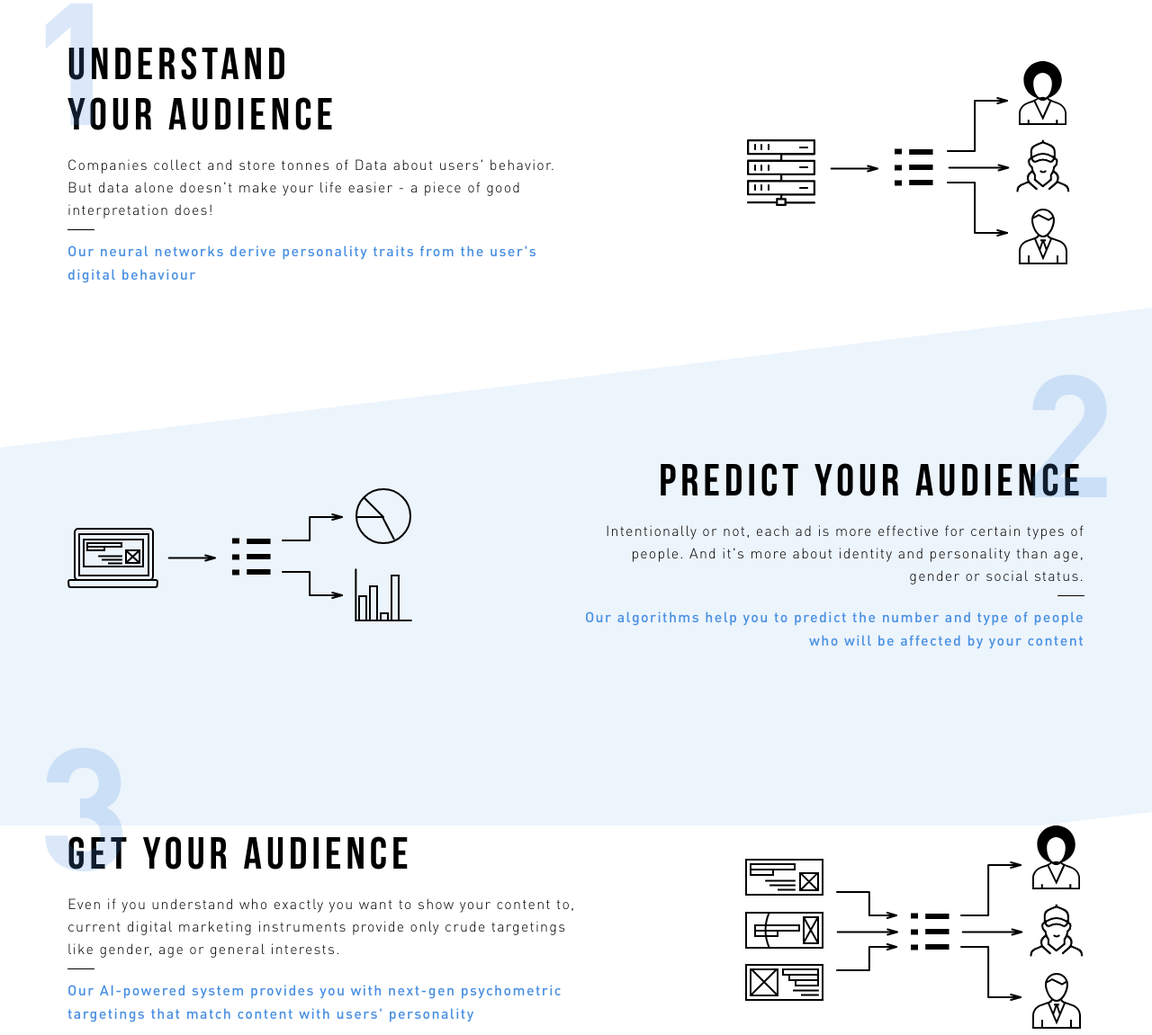
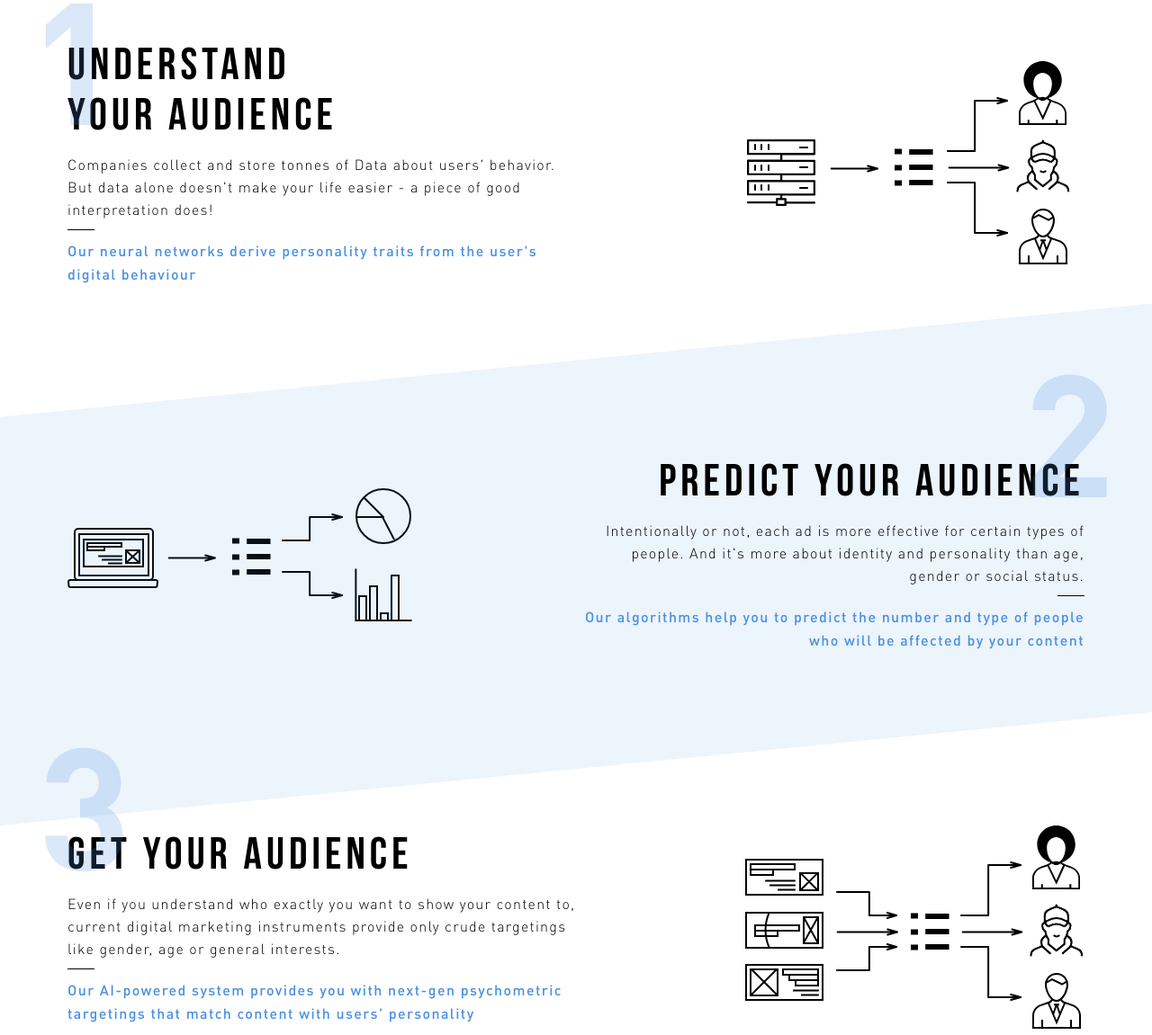
Before and after one commit to metrix-ai/metrix-ai.github.io, a plain HTML site: page index.html in a window 1280 px wide. Shown: the part 1582-2733 px from the top of the page at 90% size. Drawn offline with Linux system fonts and the light colour scheme.

Commit message:
Fix SVG viewbox

```diff
--- a/index.html
+++ b/index.html
@@ -516,10 +516,9 @@
             </div>
         </div>
         <div class=m__ott--b2>
-        <svg height="534" width="1280" xmlns="http://www.w3.org/2000/svg" class="m__f--svg" preserveAspectRatio="none" version="1.1" viewbox="0 0 1280 534">
+        <svg height="659" width="1280" xmlns="http://www.w3.org/2000/svg" class="m__ott--b2__svg" preserveAspectRatio="none"  viewbox="0 0 1280 659">
                 <path d="M0 160L1480 0v499L0 659z" fill="#4A90E2" fill-rule="evenodd" opacity=".1" />
             </svg>
-
             <div class=container>
                 <div class=m__ott--b2__icon>
                     <svg height=148 width=383 xmlns=http://www.w3.org/2000/svg>
```
